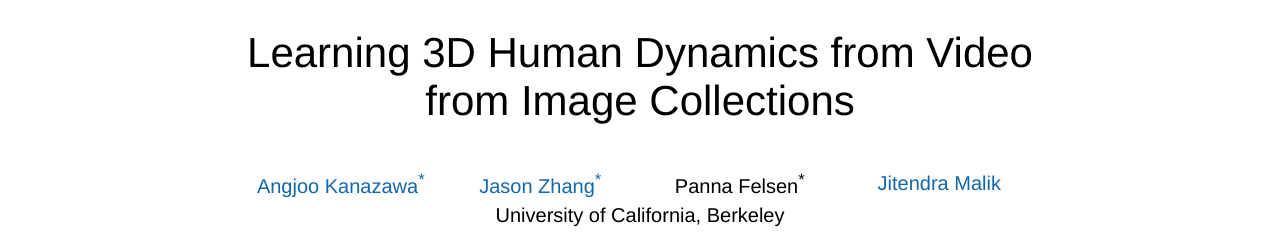
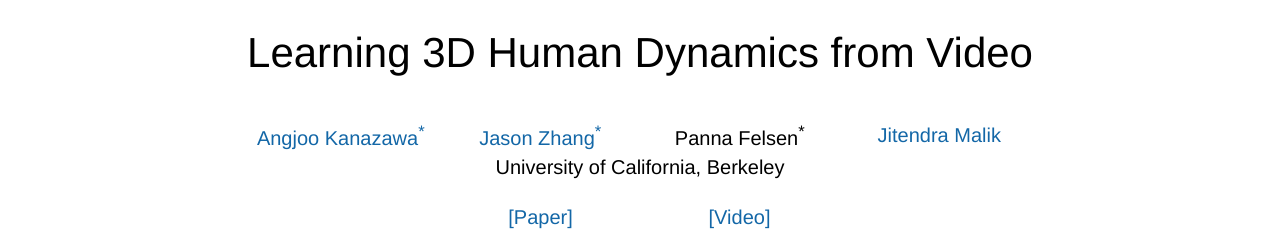
Before and after one commit to akanazawa/human_dynamics, a plain HTML site: page index.html in a window 1280 px wide. Shown: the top 248 px of the page. Drawn offline with Linux system fonts and the light colour scheme; a script that the page names is missing.

Commit message:
update readme

```diff
--- a/index.html
+++ b/index.html
@@ -116,7 +116,7 @@
   <body>
     <br>
     <center>
-    <span style="font-size:42px">Learning 3D Human Dynamics from Video <br> from Image Collections</span>
+    <span style="font-size:42px">Learning 3D Human Dynamics from Video</span>
     </center>
 
     <br><br>
```
Also changed, not shown: 1 other file.
